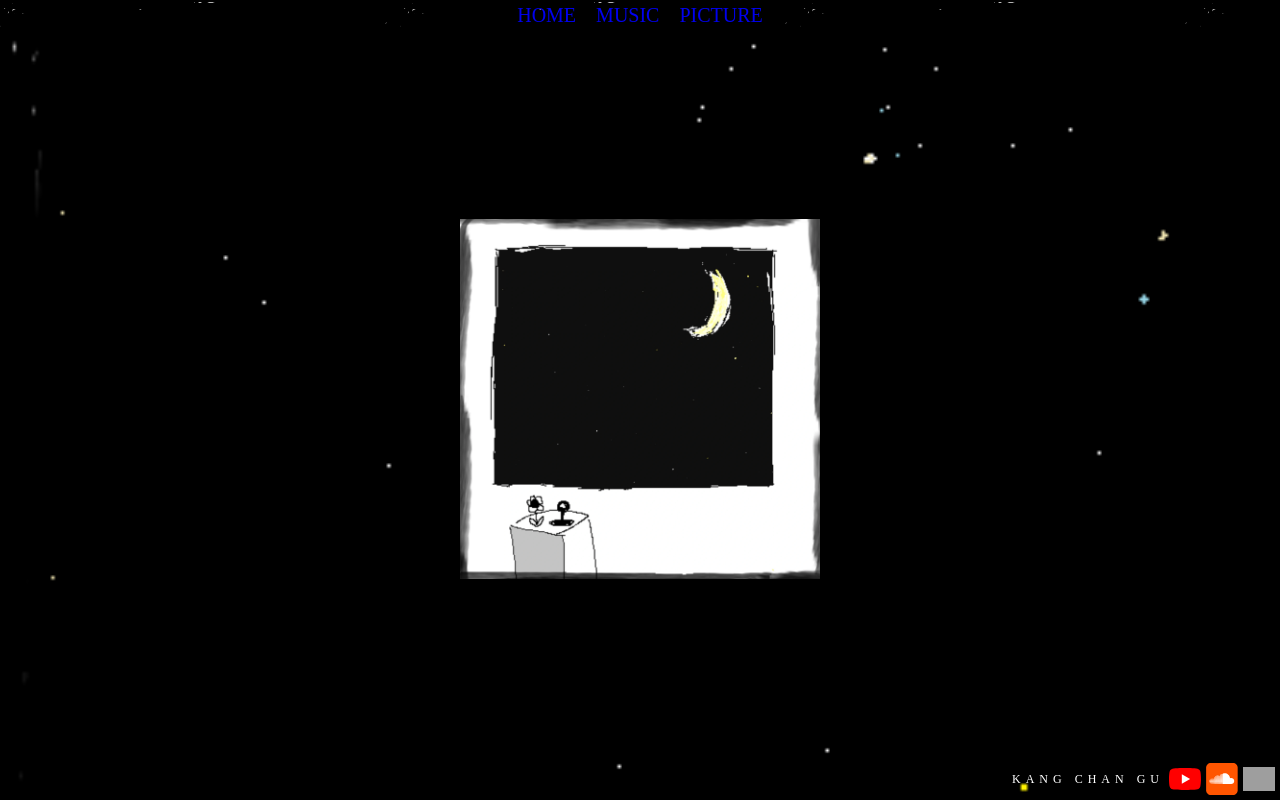
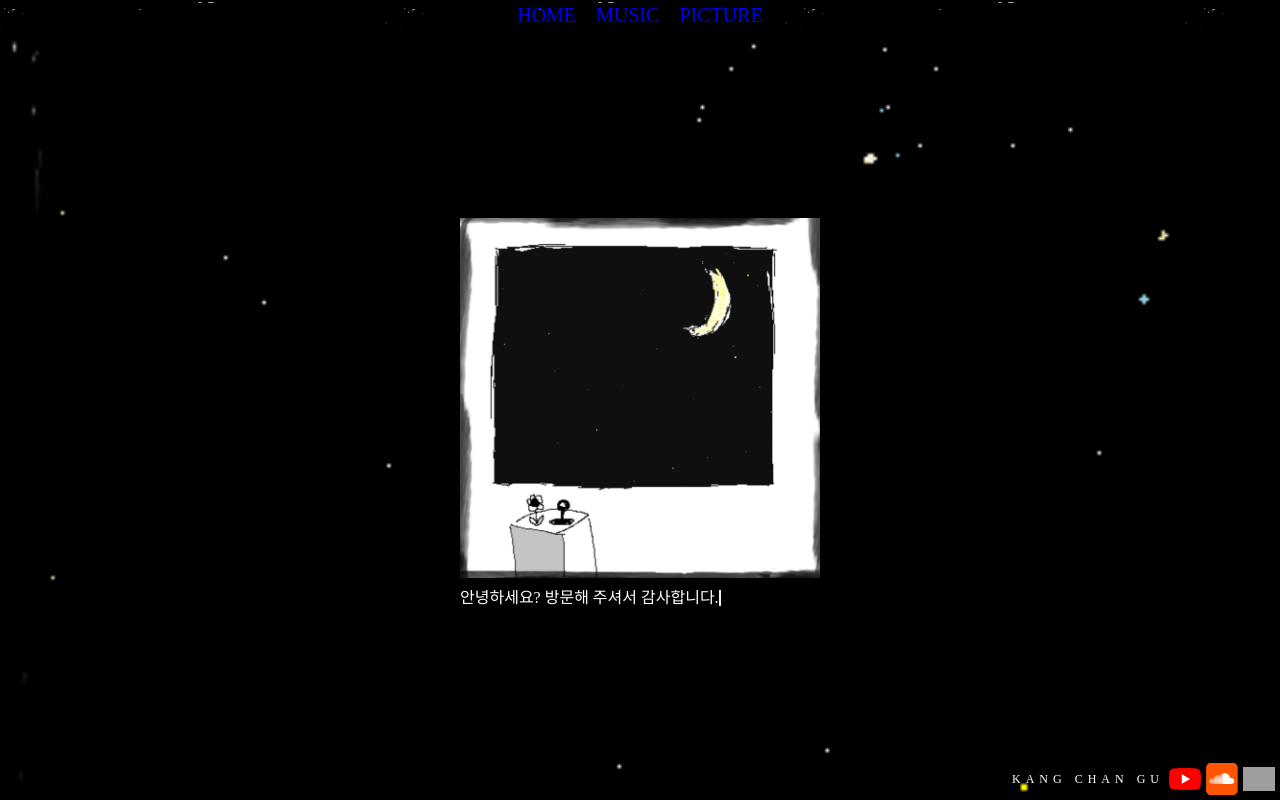
Before and after one commit to lovemagician/KANGCHANGU, a React (Vite) app: page / in a window 1280 px wide. Built offline with nearby package versions, Linux system fonts and the light colour scheme; grey boxes are pictures that could not be loaded.

Commit message:
🚧 add typing effect

```diff
--- a/src/pages/Home.css
+++ b/src/pages/Home.css
@@ -5,6 +5,10 @@
   justify-content: center;
   flex: 1;
   translate: 0 15px;
+}
+
+.main_wrapper {
+  position: relative;
 }
 
 .mainImageBefore,
@@ -16,9 +20,25 @@
 .mainImageAfter {
   opacity: 0;
   position: absolute;
+  inset: 0;
   transition: opacity 0.5s linear;
 }
 
 .mainImageAfter:hover {
   opacity: 1;
 }
+
+.hello {
+  position: absolute;
+  bottom: -25px;
+  border-right: 2px solid white;
+  animation: blink 0.8s infinite;
+  white-space: nowrap;
+  overflow: hidden;
+}
+
+@keyframes blink {
+  50% {
+    border-color: transparent;
+  }
+}
--- a/src/pages/Home.jsx
+++ b/src/pages/Home.jsx
@@ -1,15 +1,37 @@
 import "./Home.css";
 import Footer from "@components/layout/Footer";
 import Navbar from "@components/layout/Navbar";
+import { useEffect } from "react";
 
 function Home() {
+  useEffect(() => {
+    const content = "안녕하세요? 방문해 주셔서 감사합니다.";
+    const text = document.querySelector(".hello");
+    let index = 0;
+
+    function typing() {
+      if (text) {
+        text.textContent += content[index++];
+        if (index >= content.length) {
+          clearInterval(intervalId);
+        }
+      }
+    }
+
+    const intervalId = setInterval(typing, 150);
+
+    // Clean up the interval on component unmount
+    return () => clearInterval(intervalId);
+  }, []);
   return (
     <>
       <Navbar />
       <div className="main">
-        <img className="mainImageBefore" src="/images/cover_before.webp" alt="메인 이미지" />
-        <img className="mainImageAfter" src="/images/cover_after.webp" alt="메인 이미지" />
-        <span></span>
+        <div className="main_wrapper">
+          <img className="mainImageBefore" src="/images/cover_before.webp" alt="메인 이미지" />
+          <img className="mainImageAfter" src="/images/cover_after.webp" alt="메인 이미지" />
+          <p className="hello"></p>
+        </div>
       </div>
       <Footer />
     </>
```
